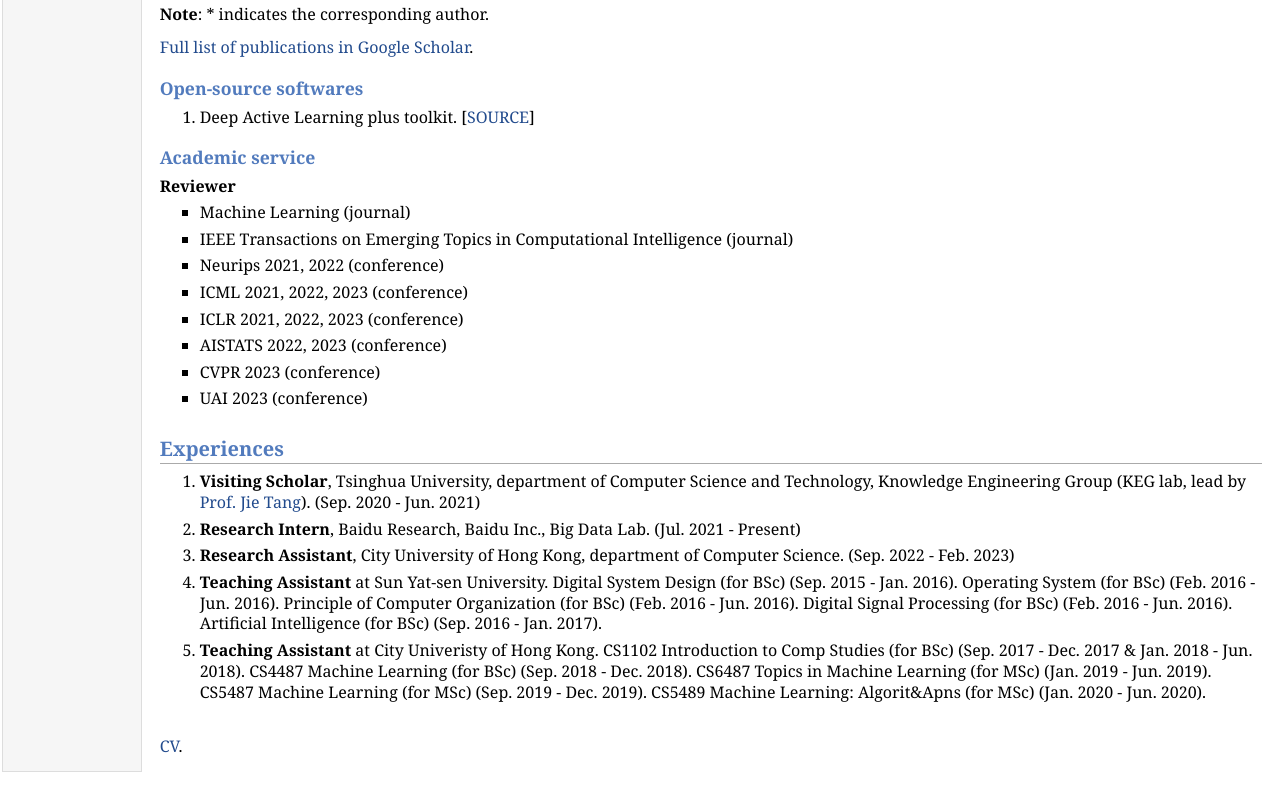
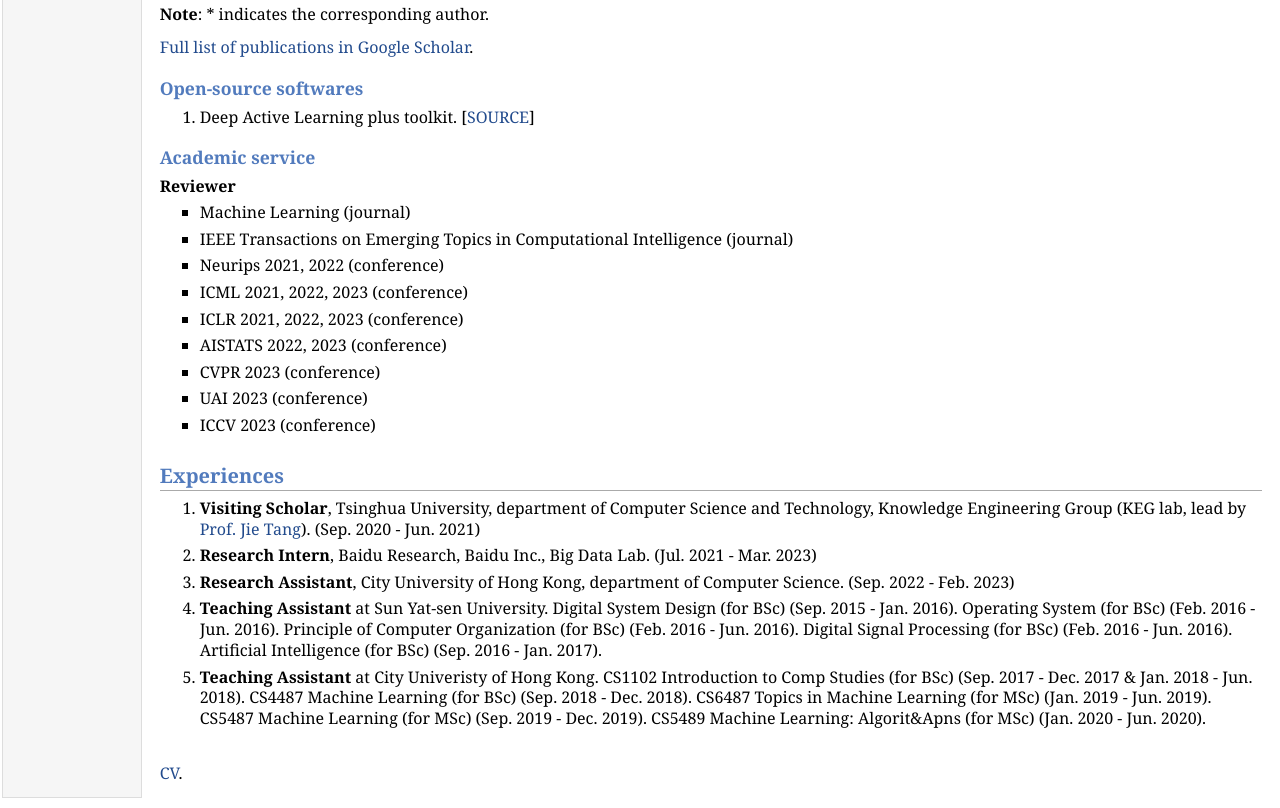
Before and after one commit to SineZHAN/sinezhan.github.io, a plain HTML site: page index.html in a window 1280 px wide. Shown: the part 1448-2256 px from the top of the page. Before the commit the page ends 2230 px from the top, so only its background shows below. Drawn offline with Linux system fonts and the light colour scheme.

Commit message:
Update index.html

```diff
--- a/index.html
+++ b/index.html
@@ -136,6 +136,9 @@ Spare E-mail: <a href="mailto:sinezhan17@gmail.com">sinezhan17@gmail.com</a></p>
 </li>
 <li><p>UAI 2023 (conference)</p>
 </li>
+</li>
+<li><p>ICCV 2023 (conference)</p>
+</li>
 </ul>
 
 
@@ -143,7 +146,7 @@ Spare E-mail: <a href="mailto:sinezhan17@gmail.com">sinezhan17@gmail.com</a></p>
 <h2>Experiences</h2>
 <ol>
 <li><p><b>Visiting Scholar</b>, Tsinghua University, department of Computer Science and Technology, Knowledge Engineering Group (KEG lab, lead by <a href="https://keg.cs.tsinghua.edu.cn/jietang/">Prof. Jie Tang</a>). (Sep. 2020 - Jun. 2021)</p></li>
-<li><p><b>Research Intern</b>, Baidu Research, Baidu Inc., Big Data Lab. (Jul. 2021 - Present)</p></li>
+<li><p><b>Research Intern</b>, Baidu Research, Baidu Inc., Big Data Lab. (Jul. 2021 - Mar. 2023)</p></li>
 <li><p><b>Research Assistant</b>, City University of Hong Kong, department of Computer Science. (Sep. 2022 - Feb. 2023)</p></li>
 <li><p><b>Teaching Assistant</b> at Sun Yat-sen University. Digital System Design (for BSc) (Sep. 2015 - Jan. 2016). Operating System (for BSc) (Feb. 2016 - Jun. 2016). Principle of Computer Organization (for BSc) (Feb. 2016 - Jun. 2016). Digital Signal Processing (for BSc) (Feb. 2016 - Jun. 2016). Artificial Intelligence (for BSc) (Sep. 2016 - Jan. 2017). </p></li>
 <li><p><b>Teaching Assistant</b> at City Univeristy of Hong Kong. CS1102 Introduction to Comp Studies (for BSc) (Sep. 2017 - Dec. 2017 & Jan. 2018 - Jun. 2018). CS4487 Machine Learning (for BSc) (Sep. 2018 - Dec. 2018). CS6487 Topics in Machine Learning (for MSc) (Jan. 2019 - Jun. 2019). CS5487 Machine Learning (for MSc) (Sep. 2019 - Dec. 2019). CS5489 Machine Learning: Algorit&Apns (for MSc) (Jan. 2020 - Jun. 2020). </p></li>
```
